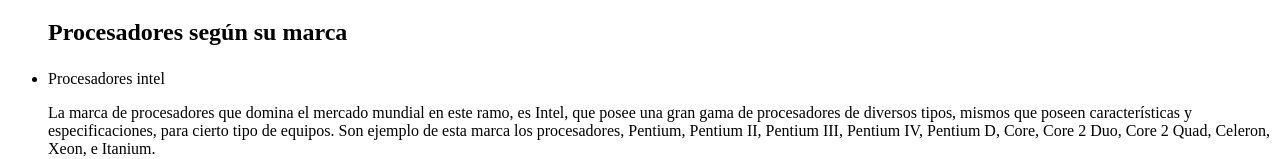
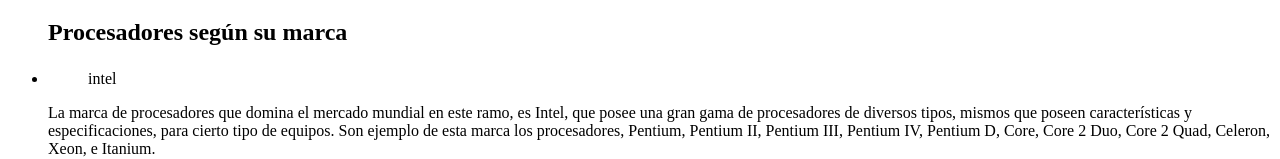
Before and after one commit to sergiodatos3/Clase2-html, a plain HTML site: page index.html in a window 1280 px wide. Shown: the part 663-822 px from the top of the page. Drawn offline with Linux system fonts and the light colour scheme; files whose address does not match are found by name.

Commit message:
agragué cambionen viñetas

```diff
--- a/index.html
+++ b/index.html
@@ -41,7 +41,7 @@
 
 <ul>
 
-    <li> Procesadores intel</li>
+    <li> <blockquote>intel</blockquote> </li>
     <p>La marca de procesadores que
         domina el mercado mundial en este ramo, es Intel, que
         posee una gran gama de procesadores de diversos tipos,
```
